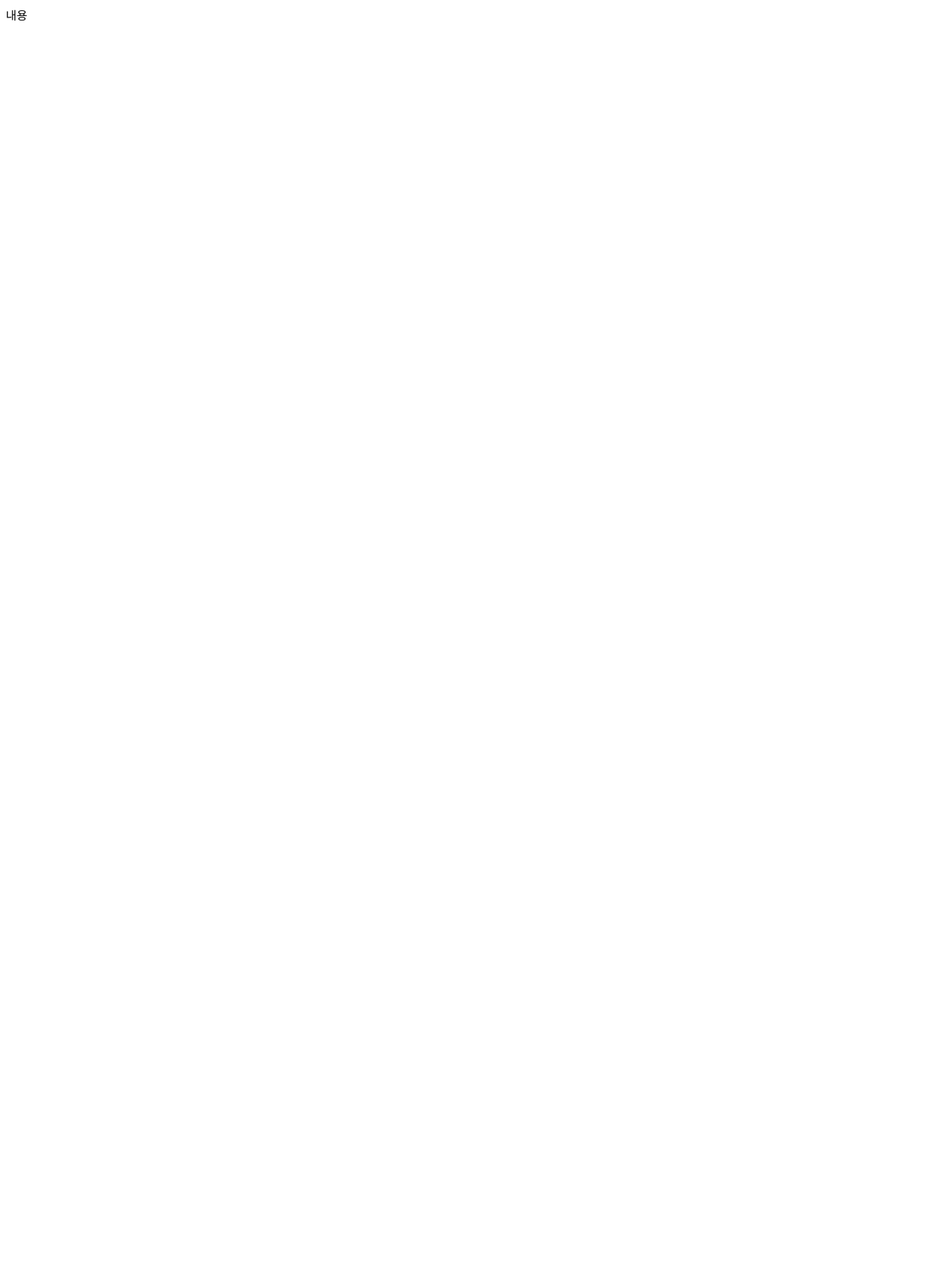
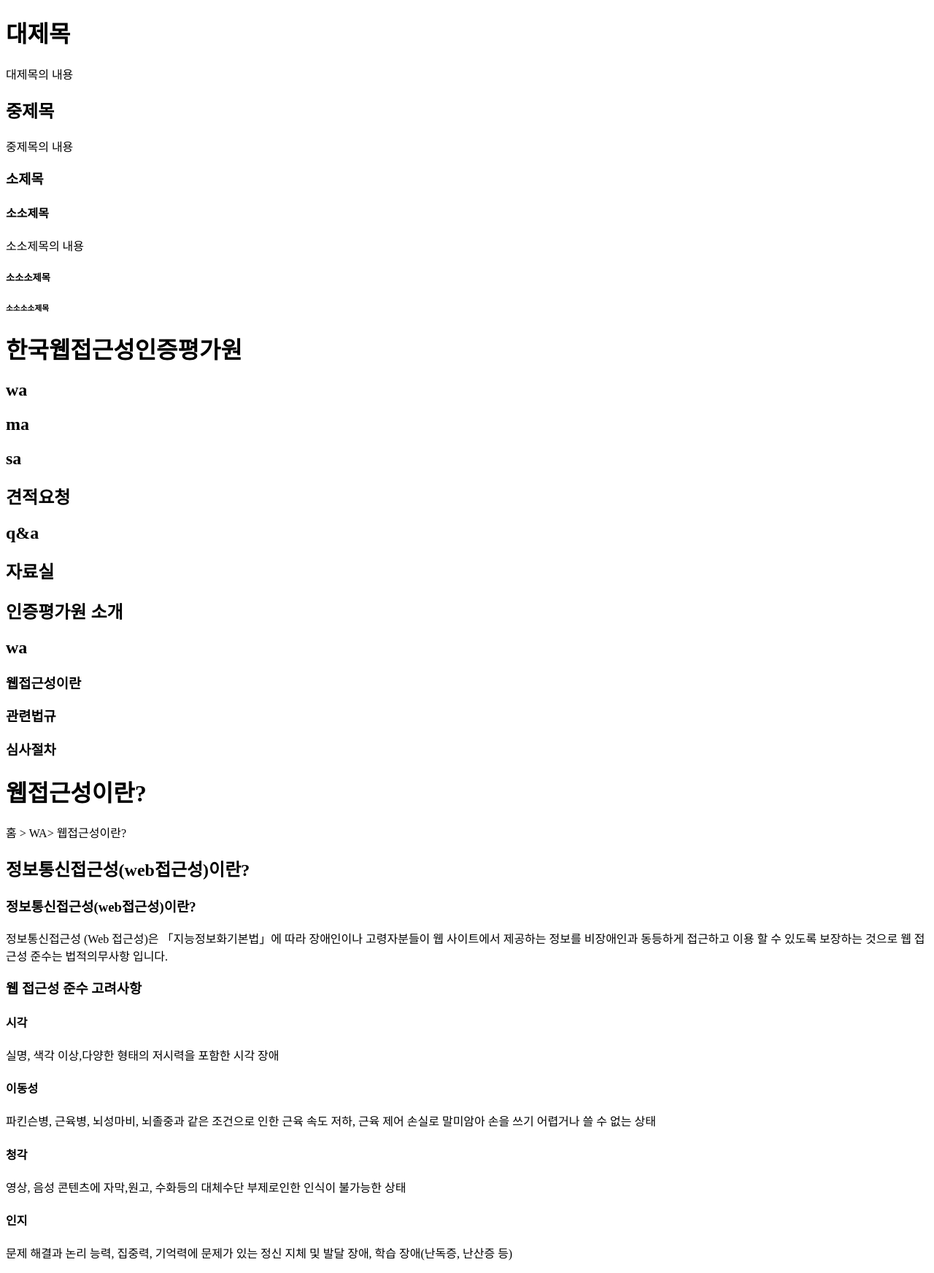
Before and after one commit to rnsp202/html_first, a plain HTML site: page tag_0402.html in a window 1280 px wide. Shown: the whole page at 73% size. Before the commit the page ends 800 px from the top, so only its background shows below. Drawn offline with Linux system fonts and the light colour scheme.

Commit message:
제목 내용 태그 0402

```diff
--- a/tag_0402.html
+++ b/tag_0402.html
@@ -7,6 +7,42 @@
         <title>디자인 자료 모음 | 요약 정리</title>
     </head>
     <body>
-        내용
+        <h1>대제목</h1>
+        <p>대제목의 내용</p>
+        <h2>중제목</h2>
+        <p>중제목의 내용</p>
+        <h3>소제목</h3>
+        <h4>소소제목</h4>
+        <p>소소제목의 내용</p>
+        <h5>소소소제목</h5>
+        <h6>소소소소제목</h6>
+        <!-- 한국웹접근성연구소 제목 레벨 연습 -->
+        <h1>한국웹접근성인증평가원</h1><!-- 사이트대표로고 -->
+        <h2>wa</h2> <!-- 주메뉴(사용자가 사이트 이용시 가장먼저이용하는 제목) -->
+        <h2>ma</h2> <!-- 주메뉴(사용자가 사이트 이용시 가장먼저이용하는 제목) -->
+        <h2>sa</h2> <!-- 주메뉴(사용자가 사이트 이용시 가장먼저이용하는 제목) -->
+        <h2>견적요청</h2> <!-- 주메뉴(사용자가 사이트 이용시 가장먼저이용하는 제목) -->
+        <h2>q&a</h2> <!-- 주메뉴(사용자가 사이트 이용시 가장먼저이용하는 제목) -->
+        <h2>자료실</h2> <!-- 주메뉴(사용자가 사이트 이용시 가장먼저이용하는 제목) -->
+        <h2>인증평가원 소개</h2> <!-- 주메뉴(사용자가 사이트 이용시 가장먼저이용하는 제목) -->
+        <!-- wa메뉴 클릭 시 서브페이지 제목 연습 -->
+        <h2>wa</h2><!-- 주메뉴 -->
+        <h3>웹접근성이란</h3><!-- 서브메뉴 -->
+        <h3>관련법규</h3><!-- 서브메뉴 -->
+        <h3>심사절차</h3><!-- 서브메뉴 -->
+        <h1>웹접근성이란?</h1><!-- 페이지 제목은 사용자 기준 가장 중요한 제목이기때문 -->
+        <p>홈 > WA> 웹접근성이란?</p><!-- 페이지 경로 -->
+        <h2>정보통신접근성(web접근성)이란?</h2>
+        <h3>정보통신접근성(web접근성)이란?</h3>
+        <p>정보통신접근성 (Web 접근성)은 「지능정보화기본법」에 따라 장애인이나 고령자분들이 웹 사이트에서 제공하는 정보를 비장애인과 동등하게 접근하고 이용 할 수 있도록 보장하는 것으로 웹 접근성 준수는 법적의무사항 입니다.</p>
+        <h3>웹 접근성 준수 고려사항</h3>
+        <h4>시각</h4>
+        <p>실명, 색각 이상,다양한 형태의 저시력을 포함한 시각 장애</p>
+        <h4>이동성</h4>
+        <p>파킨슨병, 근육병, 뇌성마비, 뇌졸중과 같은 조건으로 인한 근육 속도 저하, 근육 제어 손실로 말미암아 손을 쓰기 어렵거나 쓸 수 없는 상태</p>
+        <h4>청각</h4>
+        <p>영상, 음성 콘텐츠에 자막,원고, 수화등의 대체수단 부제로인한 인식이 불가능한 상태</p>
+        <h4>인지</h4>
+        <p>문제 해결과 논리 능력, 집중력, 기억력에 문제가 있는 정신 지체 및 발달 장애, 학습 장애(난독증, 난산증 등)</p>
     </body>
 </html>
```
Also changed, not shown: tag_h_0402.html (added, +34 -0 lines), tag_p_0402.html (added, +35 -0 lines), 1 other file.
